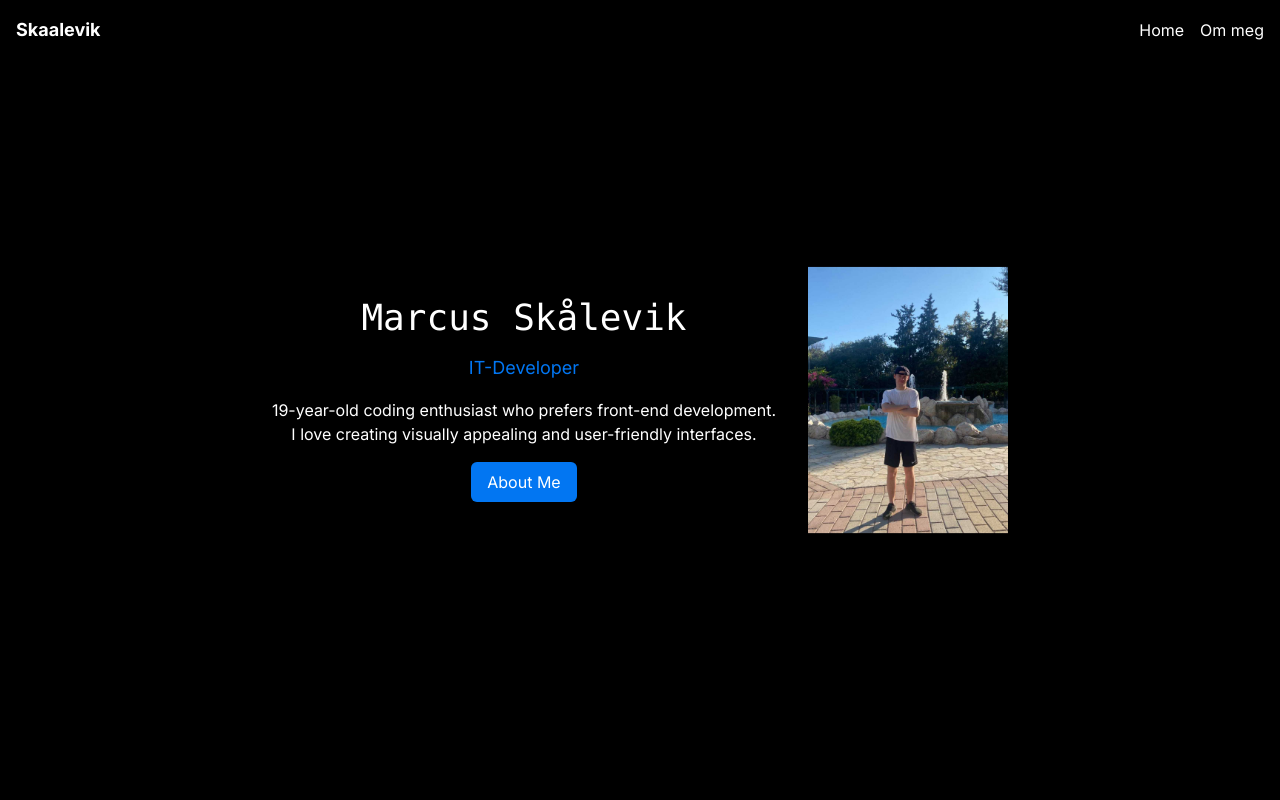
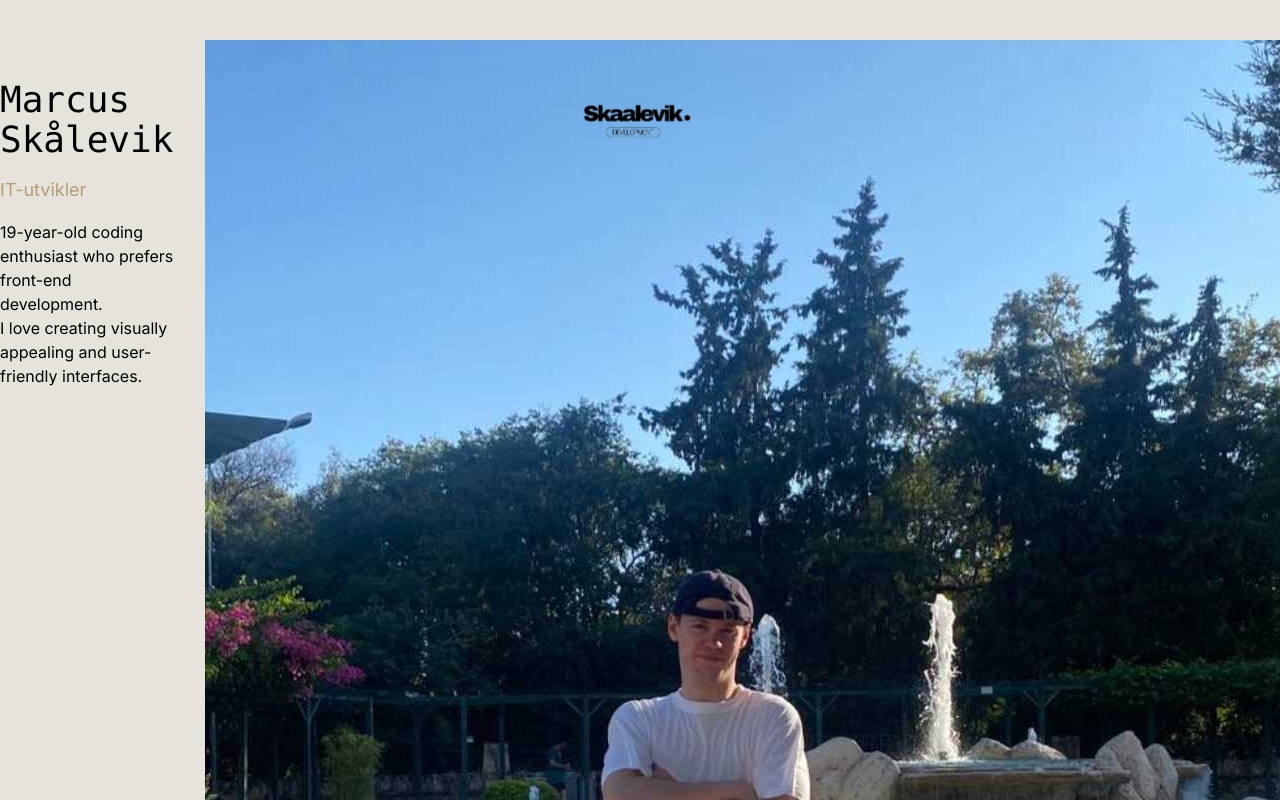
Before and after one commit to MarcusSkalevik/Skaalevik, a Next.js app: page / in a window 1280 px wide. Shown: the top 800 px of the page. Built offline with nearby package versions, Linux system fonts and the light colour scheme.

Commit message:
Major overhall

```diff
--- a/app/components/frontpage.tsx
+++ b/app/components/frontpage.tsx
@@ -1,26 +1,29 @@
-// frontpage.tsx
 import Image from "next/image";
 import React from 'react';
 import meg from "../../public/images/meg.jpg";
 
 const FrontPage: React.FC = () => {
   return (
-    <div className="flex items-center">
-      <div className="flex-1 pr-8">
-        <div className="text-center">
-          <h1 className="text-4xl font-mono">Marcus Skålevik</h1>
-          <p className="py-4 text-lg text-customBlue">IT-Developer</p>
+    <div className="flex mt-15 flex-col md:flex-row items-center md:items-start">
+      <div className="md:flex-1 md:pr-8  mt-20 text-center md:text-left">
+        <h1 className="text-4xl font-mono">Marcus Skålevik</h1>
+        <p className="py-4 text-lg text-education">IT-utvikler</p>
+        <div className="mt-4 md:mt-0">
+          {/* Add your button here */}
+        </div>
+        <div className="hidden md:block mt-15">
           <p>19-year-old coding enthusiast who prefers front-end development.</p>
           <p>I love creating visually appealing and user-friendly interfaces.</p>
-          <div className="mt-4"> {/* Added margin-top for space above the button */}
-            <button className="bg-customBlue text-white py-2 px-4 rounded-md hover:bg-opacity-80 focus:outline-none focus:ring focus:border-blue-300">
-              About Me
-            </button>
-          </div>
         </div>
       </div>
-      <div className="flex-shrink-0">
-        <Image src={meg} alt="Marcus Skålevik" width={200} height={200} />
+      <div className="flex-shrink-0 order-first md:order-none ">
+        <div className="flex justify-center md:justify-start mt-10 ">
+          <Image src={meg} alt="Marcus Skålevik" width={200} height={200} className="md:w-auto md:h-auto" />
+        </div>
+      </div>
+      <div className="text-center md:text-left md:pl-8 mt-4 md:mt-0 order-last md:order-none md:hidden" style={{ marginBottom: "20px" }}>
+        <p>19-year-old coding enthusiast who prefers front-end development.</p>
+        <p>I love creating visually appealing and user-friendly interfaces.</p>
       </div>
     </div>
   );
--- a/app/components/navbar.tsx
+++ b/app/components/navbar.tsx
@@ -1,21 +1,22 @@
-// Navbar.tsx
-
+import logo from "../../public/images/logo.png";
 import React from 'react';
+import Image from "next/image";
 
 const Navbar: React.FC = () => {
-return (
+  return (
     <nav className="p-4 fixed top-0 w-full z-10">
-    <div className="container mx-auto">
-        <div className="flex items-center justify-between">
-        <div className="text-white font-bold text-lg">Skaalevik</div>
-        <div className="space-x-4">
-            <a href="#" className="text-white hover:text-customBlue transition duration-300 ease-in-out">Home</a>
-            <a href="#" className="text-white hover:text-customBlue transition duration-300 ease-in-out">Om meg</a>
+      <div className="container mx-auto">
+        <div className="flex items-center justify-center"> {/* Center the content */}
+          <div className="text-white font-bold text-lg">
+            <a href="#">
+              <Image src={logo} alt="Marcus Skålevik" width={200} height={200} />
+            </a>
+          </div>
+          {/* Add space-x and links here if needed */}
         </div>
-        </div>
-    </div>
+      </div>
     </nav>
-);
+  );
 };
 
 export default Navbar;
--- a/app/page.tsx
+++ b/app/page.tsx
@@ -4,7 +4,7 @@ import FrontPage from "../app/components/frontpage";
 
 export default function Home() {
   return (
-    <main className="flex items-center justify-center min-h-screen bg-black from-gray-700 via-gray-900 to-black text-white">
+    <main className="flex items-center justify-center min-h-screen bg-lightbrown text-black">
       <Navbar/>
       <FrontPage />
     </main>
--- a/tailwind.config.ts
+++ b/tailwind.config.ts
@@ -15,8 +15,9 @@ const config: Config = {
           'conic-gradient(from 180deg at 50% 50%, var(--tw-gradient-stops))',
       },
       colors: {
-        customBlue: '#0276f2',
+        education: '#B49E71',
         neonPink: '#f202ea',
+        lightbrown: '#E6E3DD',
       },
     },
   },
```
Also changed, not shown: public/images/logo.png (added), public/images/meg.jpg.
